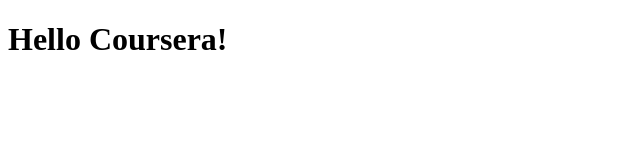
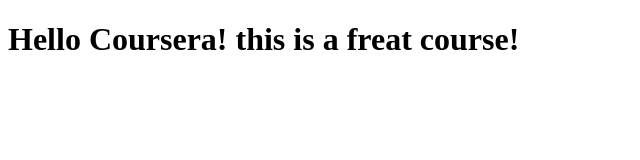
Before and after one commit to Alberto-Ghedin/coursera_web_developer, a plain HTML site: page site/index.html in a window 1280 px wide. Shown: the whole page, without its empty margins (0-640 px from the left). Drawn offline with Linux system fonts and the light colour scheme.

Commit message:
small change

```diff
--- a/site/index.html
+++ b/site/index.html
@@ -7,6 +7,6 @@
     <title>Hello Coursera</title>
 </head>
 <body>
-    <h1>Hello Coursera!</h1>
+    <h1>Hello Coursera! this is a freat course!</h1>
 </body>
 </html>
```
